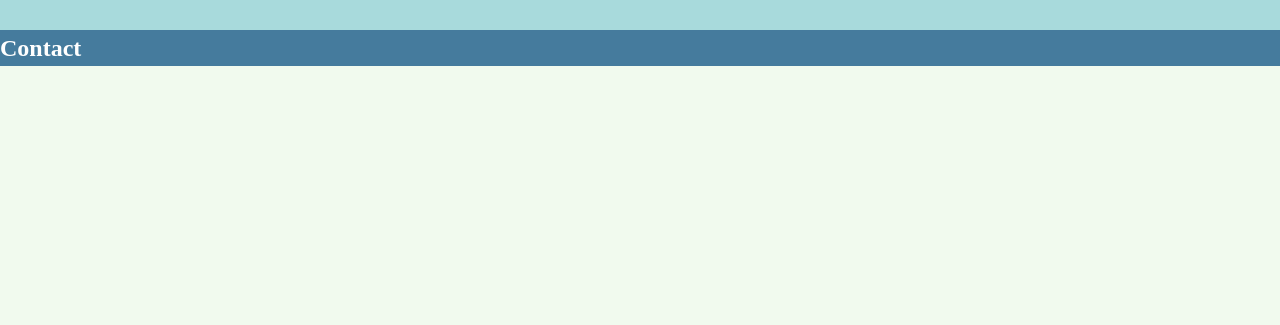
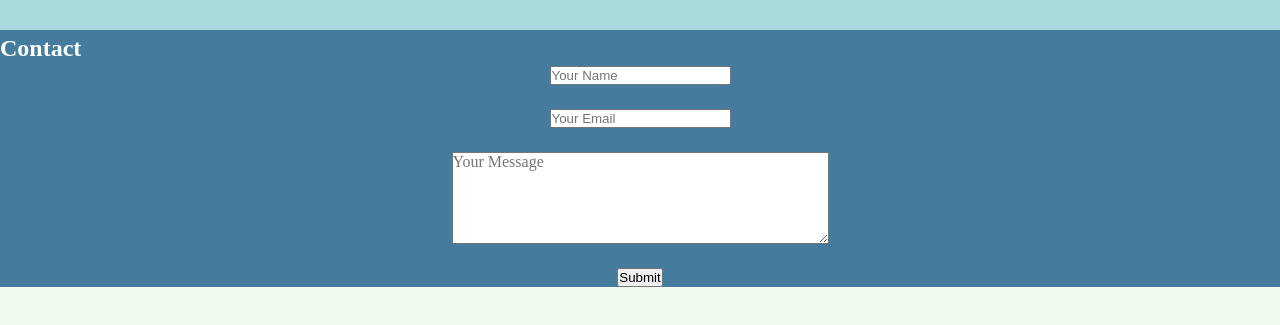
Before and after one commit to hansonnick25/professional-portfolio, a plain HTML site: page index.html in a window 1280 px wide. Shown: the part 467-792 px from the top of the page. Drawn offline with Linux system fonts and the light colour scheme.

Commit message:
Adding in contact form

```diff
--- a/assets/css/styles.css
+++ b/assets/css/styles.css
@@ -48,7 +48,6 @@ li a:hover {
 /* Portfolio Section */
 #portfolio {
   background-color: var(--lightBlue);
-  /* display: flex; */
 }
 
 .portfolio-items {
@@ -67,3 +66,11 @@ li a:hover {
 #contact {
   background-color: var(--blue);
 }
+
+.contact-form {
+  display: flex;
+  flex-wrap: nowrap;
+  flex-direction: column;
+  align-items: center;
+  /* text-align: center; */
+}
--- a/index.html
+++ b/index.html
@@ -52,6 +52,23 @@
 
     <section id="contact">
       <h1>Contact</h1>
+      <form
+        action="mailto:hansonnick25@gmail.com"
+        class="contact-form"
+        enctype="multipart/form-data"
+        method="post"
+      >
+        <input type="text" name="" value="" placeholder="Your Name" /><br />
+        <input type="email" name="" value="" placeholder="Your Email" /><br />
+        <textarea
+          name="Your Message"
+          rows="5"
+          cols="40"
+          placeholder="Your Message"
+        ></textarea
+        ><br />
+        <input type="submit" name="" />
+      </form>
     </section>
   </body>
 </html>
```
